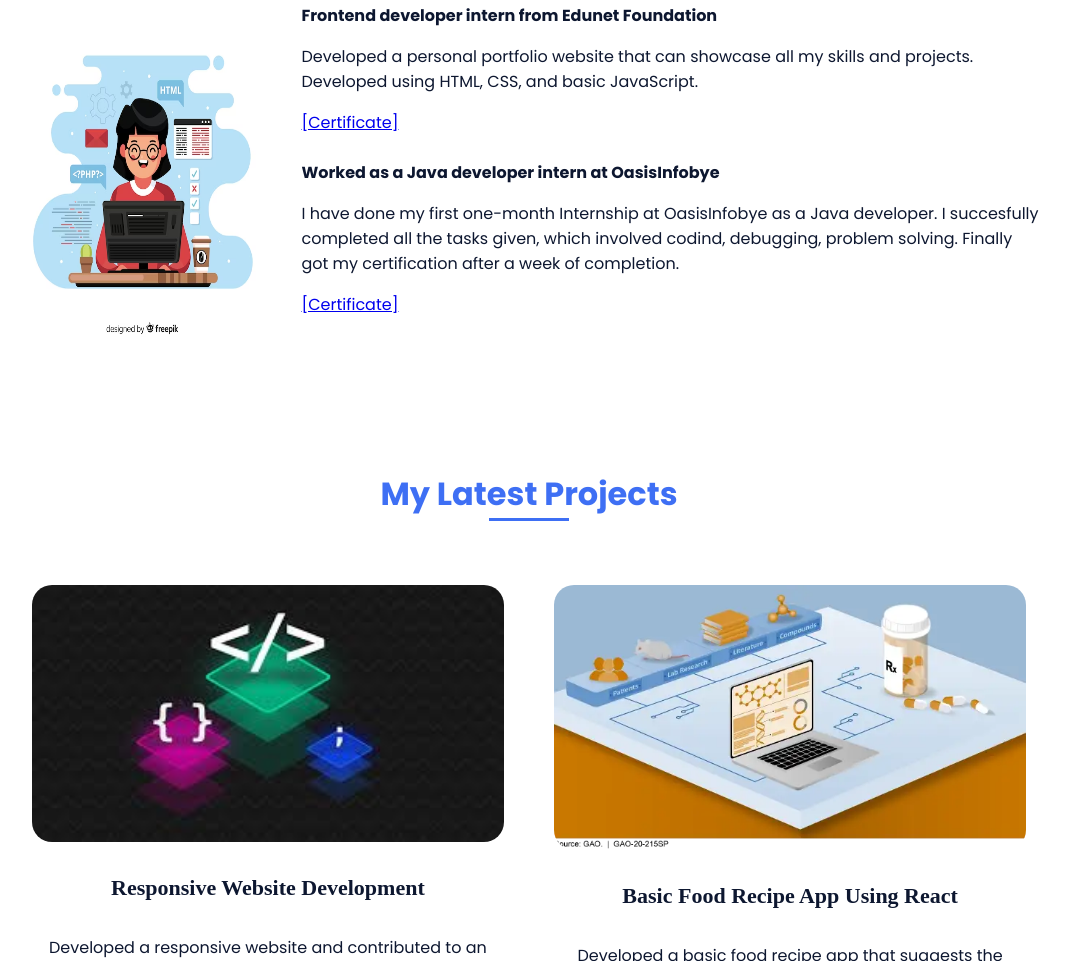
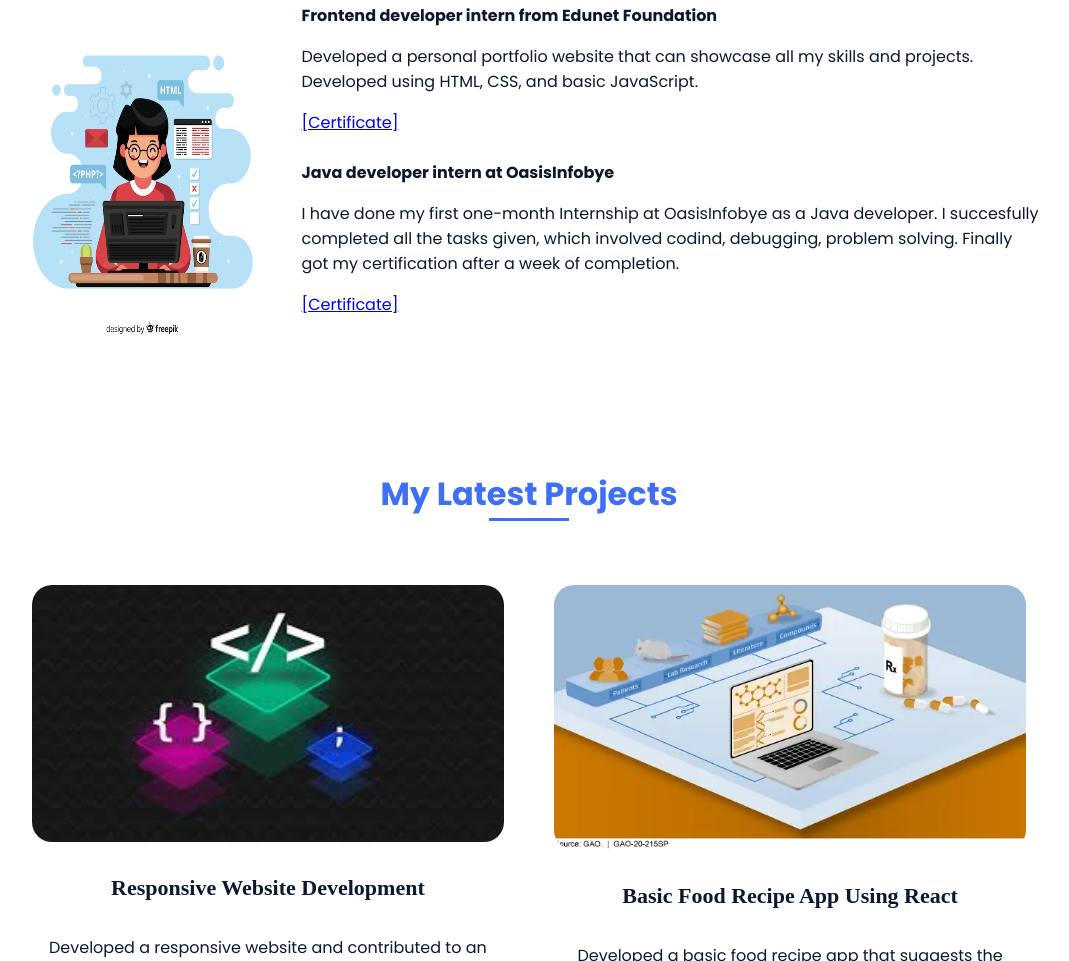
Before and after one commit to chandanay7/chandanay7.github.io, a plain HTML site: page index.html in a window 1280 px wide. Shown: the part 1635-2596 px from the top of the page, without its empty margins (111-1180 px from the left). Drawn offline with nearby package versions, Linux system fonts and the light colour scheme.

Commit message:
Updated Internship details

```diff
--- a/index.html
+++ b/index.html
@@ -96,7 +96,7 @@
                             <a href="./assets/img/Screenshot_20230922-101631-1.jpg" style="text-decoration: underline;">[Certificate]</a>
                             <br><br>
                             <li>
-                                <b>Worked as a Java developer intern at OasisInfobye</b>
+                                <b>Java developer intern at OasisInfobye</b>
                             </li>
                             <p>I have done my first one-month Internship at OasisInfobye as a Java developer.
                             I succesfully completed all the tasks given, which involved codind, debugging, problem solving.
```
